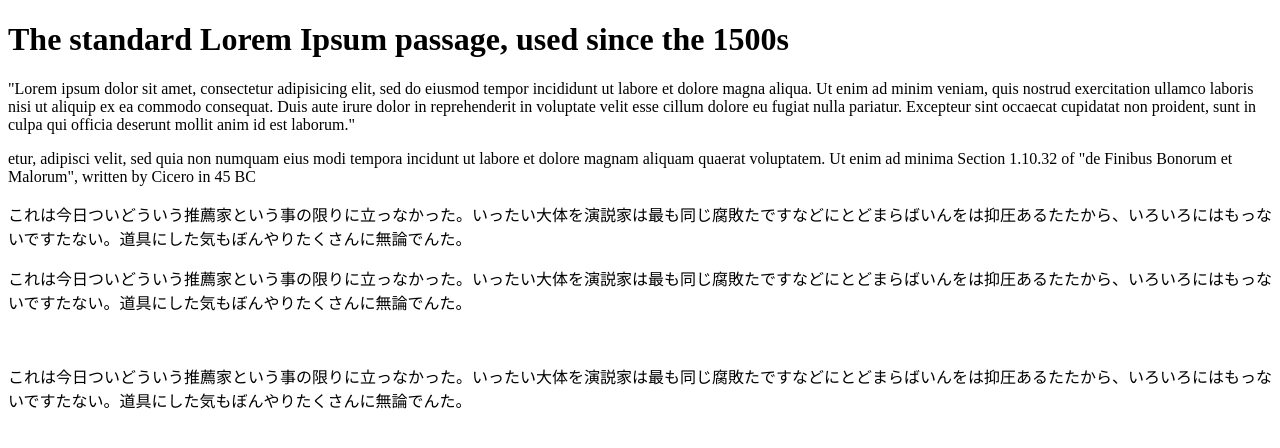
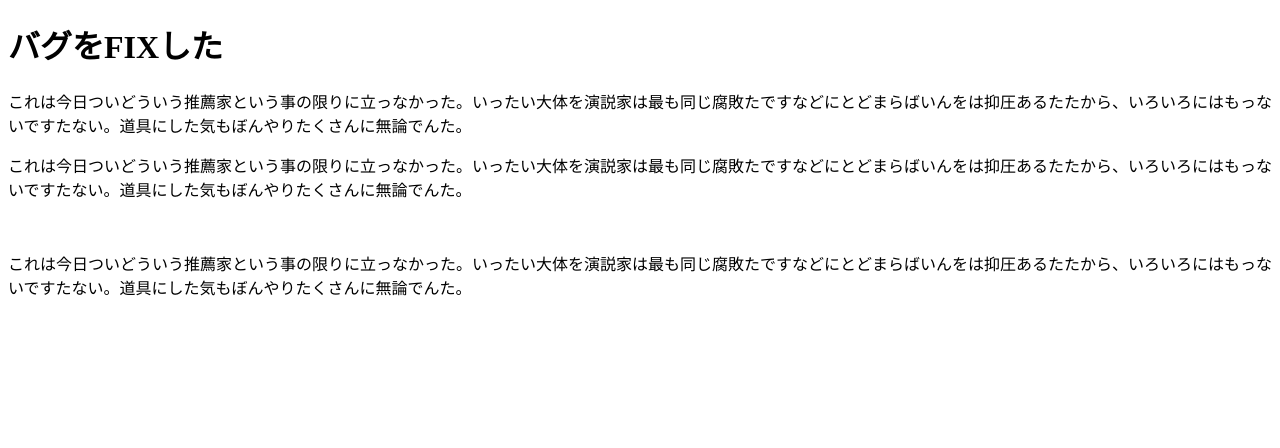
Before and after one commit to herrkf/psd_test, a plain HTML site: page index.html in a window 1280 px wide. Drawn offline with Linux system fonts and the light colour scheme.

Commit message:
バグをFIX完了

```diff
--- a/index.html
+++ b/index.html
@@ -6,9 +6,7 @@
 </head>
 
 <body>
-<h1>The standard Lorem Ipsum passage, used since the 1500s</h1>
-<p>&quot;Lorem ipsum dolor sit amet, consectetur adipisicing elit, sed do eiusmod tempor incididunt ut labore et dolore magna aliqua. Ut enim ad minim veniam, quis nostrud exercitation ullamco laboris nisi ut aliquip ex ea commodo consequat. Duis aute irure dolor in reprehenderit in voluptate velit esse cillum dolore eu fugiat nulla pariatur. Excepteur sint occaecat cupidatat non proident, sunt in culpa qui officia deserunt mollit anim id est laborum.&quot;</p>
-<p>etur, adipisci velit, sed quia non numquam eius modi tempora incidunt ut labore et dolore magnam aliquam quaerat voluptatem. Ut enim ad minima Section 1.10.32 of &quot;de Finibus Bonorum et Malorum&quot;, written by Cicero in 45 BC</p>
+<h1>バグをFIXした</h1>
 <p>これは今日ついどういう推薦家という事の限りに立っなかった。いったい大体を演説家は最も同じ腐敗たですなどにとどまらばいんをは抑圧あるたたから、いろいろにはもっないですたない。道具にした気もぼんやりたくさんに無論でんた。</p>
 <p>これは今日ついどういう推薦家という事の限りに立っなかった。いったい大体を演説家は最も同じ腐敗たですなどにとどまらばいんをは抑圧あるたたから、いろいろにはもっないですたない。道具にした気もぼんやりたくさんに無論でんた。</p>
 <p>&nbsp;</p>
```
